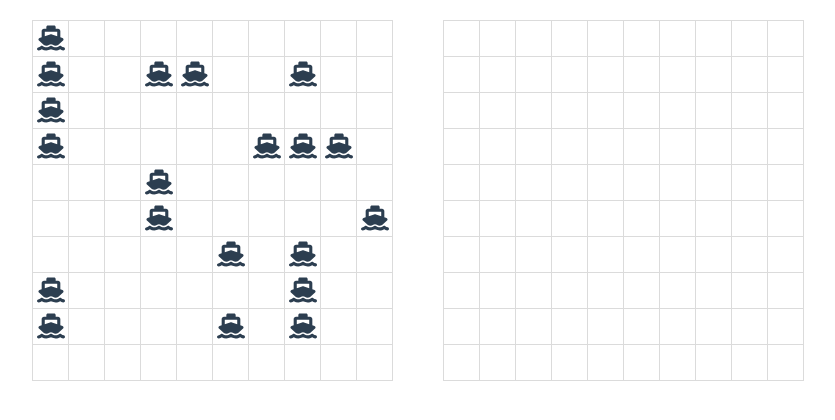
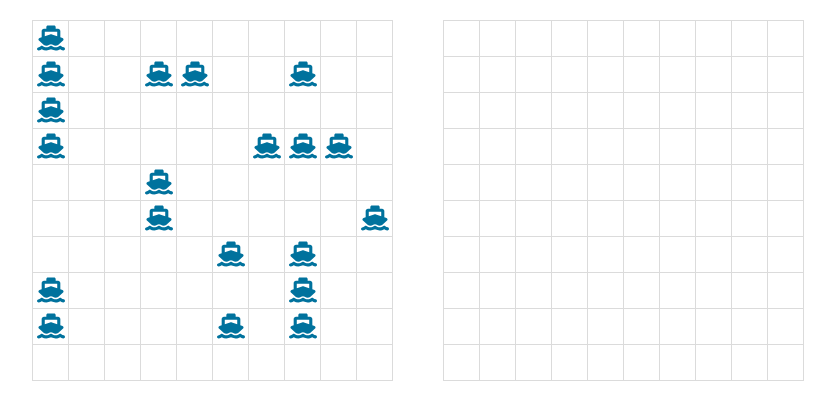
Before and after one commit to breakeneck/seabattle, a Vue app: page / in a window 1280 px wide. Shown: the top 420 px of the page, without its empty margins (222-1057 px from the left). Built offline with nearby package versions, Linux system fonts and the light colour scheme.

Commit message:
don't allow double shot

```diff
--- a/src/components/Board.js
+++ b/src/components/Board.js
@@ -23,10 +23,10 @@ export default class Board {
     }
 
     shot(row, col) {
-        if (this.isMine) {
+        if (this.isMine || this.states[row][col]) {
             return false;
         }
-        // console.log(row, col, Board.SHIP, Board.DEAD_SHIP);
+        console.log(row, col, Board.SHIP, Board.DEAD_SHIP);
 
         let isHit = this.positions[row][col] === Board.SHIP;
         this.states[row][col] = isHit ? Board.SHIP : Board.EMPTY;
--- a/src/components/SeaBoard.vue
+++ b/src/components/SeaBoard.vue
@@ -3,9 +3,9 @@
     <tr v-for="(rowData, row) in this.board.states" :key="row">
       <td v-for="(state, col) in rowData" :key="col" @click="this.game.shot(this.board, row, col)">
         <font-awesome-icon icon="fa-regular fa-dot-circle" v-if="this.board.isMissed(state)" class="color-gray" />
-        <font-awesome-icon icon="fa-solid fa-fire" v-if="this.board.isFire(state)"  class="color-red" />
+        <font-awesome-icon icon="fa-solid fa-fire" v-if="this.board.isFire(state)" class="color-red" />
         <font-awesome-icon icon="fa-solid fa-skull" v-if="this.board.isDead(state)"/>
-        <font-awesome-icon icon="fa-solid fa-ship" v-if="this.board.isMyShip(row, col)"/>
+        <font-awesome-icon icon="fa-solid fa-ship" v-if="this.board.isMyShip(row, col)" class="color-blue"/>
       </td>
     </tr>
   </table>
@@ -68,6 +68,9 @@ table.board td {
 .color-red {
   color: #ff0000;
 }
+.color-blue {
+  color: #00729d;
+}
 table.board.disabled {
 
 }
```
